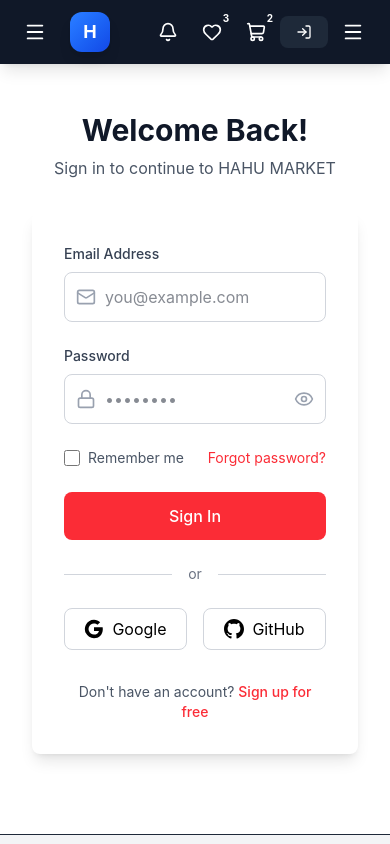
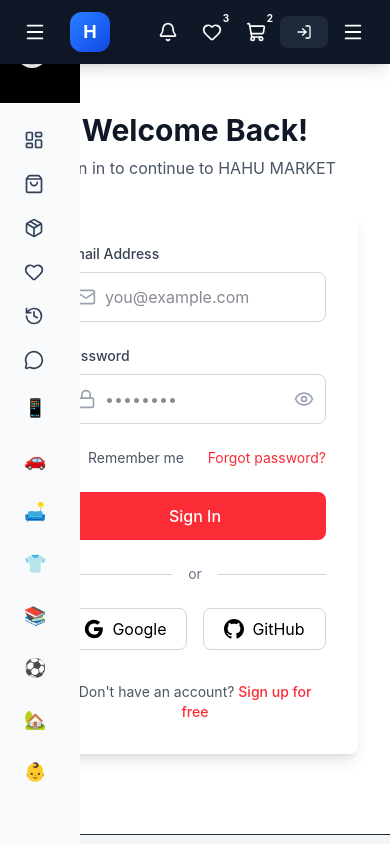
Before and after one commit to zerfe-123-abc/Hahu-Frontend, a React (Vite) app: page /login in a window 390 px wide. Shown: the top 844 px of the page. Built offline with nearby package versions, Linux system fonts and the light colour scheme.

Commit message:
modified:   src/components/common/Sidebar.jsx

```diff
--- a/src/components/common/Sidebar.jsx
+++ b/src/components/common/Sidebar.jsx
@@ -125,9 +125,12 @@
             )}
 
             <aside
-                className={`fixed top-0 left-0 h-[calc(100vh-4rem)] bg-gradient-to-b from-slate-50 to-slate-50 dark:from-slate-50 dark:to-slate-50 text-black transition-all duration-300 z-50
-             ${isOpen ? "translate-x-0" : "-translate-x-full"} md:translate-x-0
-             ${isOpen ? "w-72" : "w-20"}`}
+                className={`fixed top-0 left-0 h-screen
+                            bg-gradient-to-b from-slate-50 to-slate-50
+                            text-black z-50
+                            overflow-hidden
+                            transition-[width] duration-300 ease-in-out
+                            ${isOpen ? "w-72" : "w-20"}`}
             >
                 {/* Header */}
                 <div className="h-26 flex items-center justify-between px-4 border-b bg-black text-white">
@@ -158,7 +161,7 @@
                             key={item.id}
                             to={item.link}
                             onClick={handleNavClick}
-                            className={`flex items-center gap-3 px-3 py-2.5 rounded-xl transition-all duration-200 group ${isActive(item.link)
+                            className={`flex items-center gap-3 px-3 py-2.5 rounded-xl transition-all duration-300 ease-in-out group ${isActive(item.link)
                                 ? 'bg-linear-to-r from-red-500/20 to-red-600/10 text-white-400 border-l-2 border-white-500'
                                 : 'hover:bg-slate-800 dark:hover:bg-slate-300'
                                 }`}
@@ -264,7 +267,7 @@
                                             setUserMenuOpen(false);
                                             navigate("/");
                                         }}
-                                        className="flex items-center gap-3 px-4 py-2.5 hover:bg-gray-400 dark:hover:bg-gray-500 text-sm text-red-500 transition-colors w-full"
+                                        className="flex items-center gap-3 px-4 py-2.5 hover:bg-gray-300 dark:hover:bg-gray-300 text-sm text-red-500 transition-colors w-full"
                                     >
                                         <LogOut size={16} />
                                         Sign Out
```
